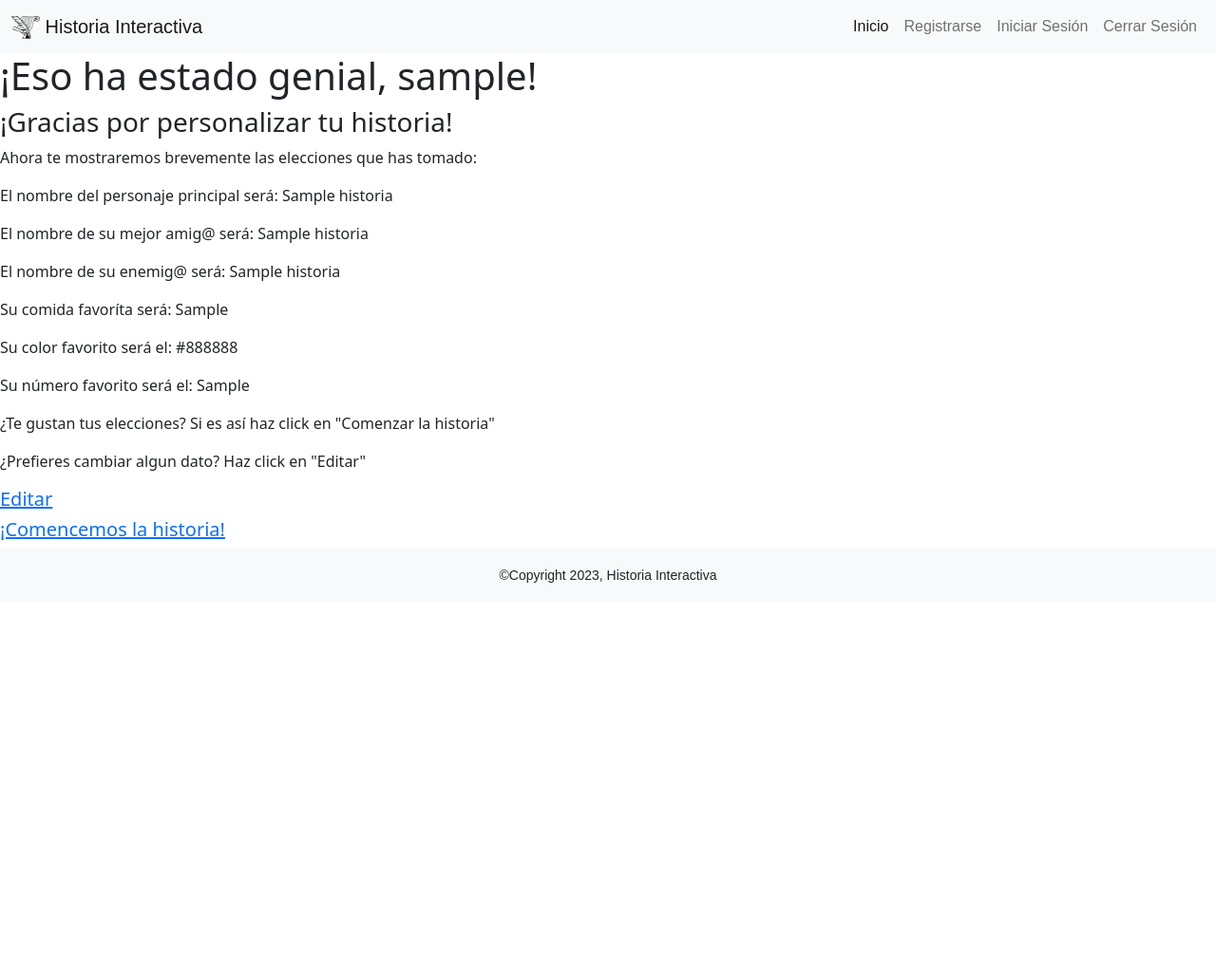
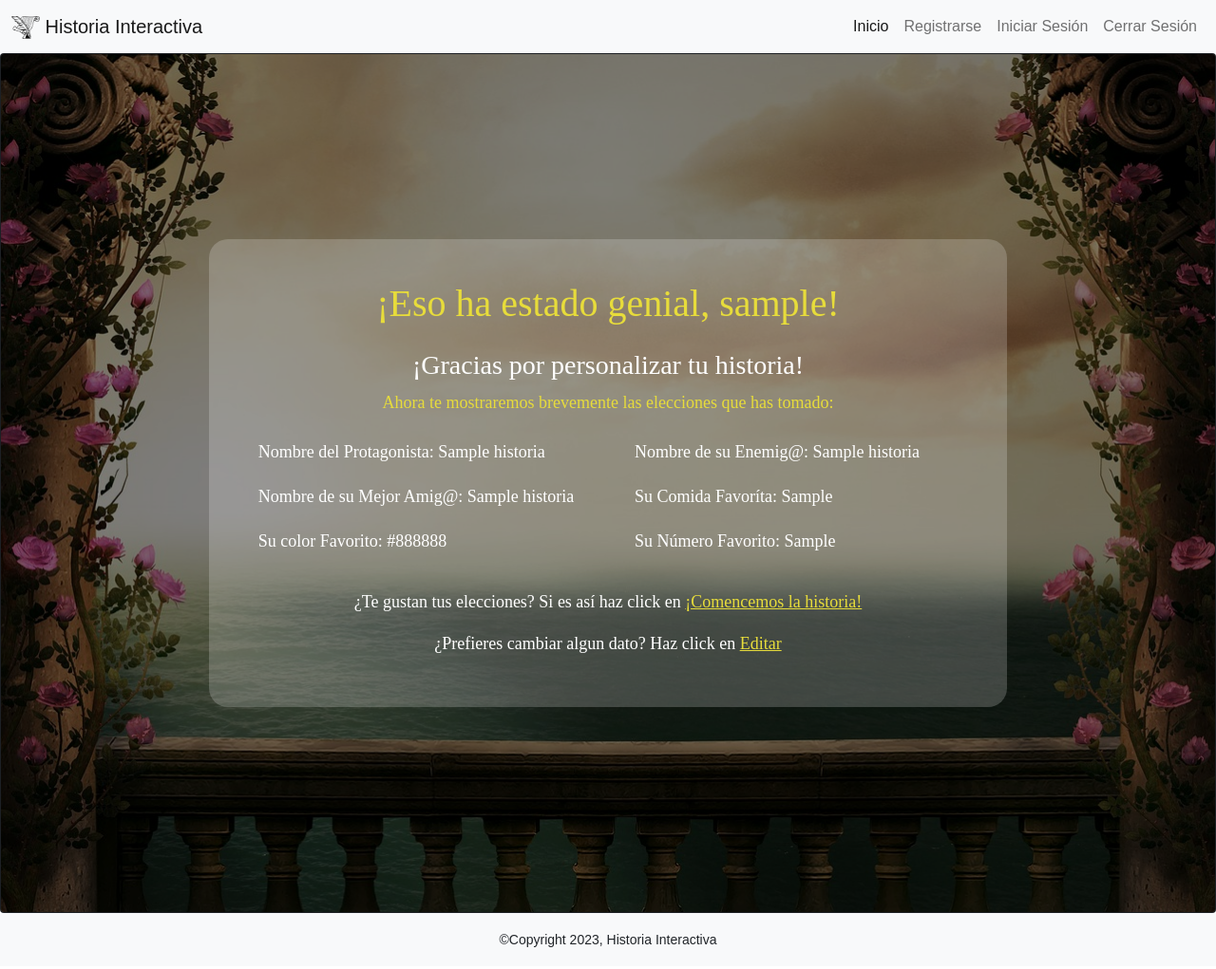
Before and after one commit to BeatrizCano/Historia_Interactiva, a PHP site: page /app/views/viewAfterPersonalizationForm.php in a window 1280 px wide. Shown: the whole page at 95% size. Run offline with PHP 8.4, Linux system fonts and the light colour scheme; the visitor is signed in with stand-in values (Sample User, id 1); tables that the repository leaves empty or names only in its code hold one stand-in row (values such as "Sample post").

Commit message:
add_style_view

```diff
--- a/app/views/viewAfterPersonalizationForm.php
+++ b/app/views/viewAfterPersonalizationForm.php
@@ -11,16 +11,6 @@ if (isset($_SESSION['usuario_id'], $_SESSION['nombre_usuario'])) {
     echo "Las claves 'usuario_id' o 'nombre_usuario' no están definidas en la sesión.";
 }
 ?>
-
-<?php
-    include ("../../templates/head.php");
-?>
-
-    <?php if (isset($mensajeBienvenida)) { ?>
-        <h1><?php echo $mensajeBienvenida; ?></h1>
-    <?php } else { ?>
-        <h1>¡Eso ha estado genial!</h1>
-    <?php } ?>
 
 <?php
     // Obtener la primera historia de la tabla historias
@@ -51,20 +41,100 @@ if (isset($_SESSION['usuario_id'], $_SESSION['nombre_usuario'])) {
     // Resto de tu código...
 ?>
 
-    <h3>¡Gracias por personalizar tu historia!</h3>
-    <p>Ahora te mostraremos brevemente las elecciones que has tomado:</p>
+<?php
+    include ("../../templates/head.php");
+?>
 
-    <p>El nombre del personaje principal será: <?php echo $protagonistName; ?></p>
-    <p>El nombre de su mejor amig@ será: <?php echo $bestFriendName; ?></p>
-    <p>El nombre de su enemig@ será: <?php echo $enemyName; ?></p>
-    <p>Su comida favoríta será: <?php echo $favoriteFood; ?></p>
-    <p>Su color favorito será el: <?php echo $favoriteColor; ?></p>
-    <p>Su número favorito será el: <?php echo $favoriteNumber; ?></p>
-    <p>¿Te gustan tus elecciones? Si es así haz click en "Comenzar la historia"</p>
-    <p>¿Prefieres cambiar algun dato? Haz click en "Editar"</p>
+<div class="card bg-dark text-white">
+    <img src="../../assets/img/wallpapers/background-image.jpg" class="card-img" alt="...">
+<div class="card-img-overlay">
 
-    <h5><a href="./viewEditForm.php">Editar</a></h5>
-    <h5><a href="./viewHistory.php">¡Comencemos la historia!</a></h5>
+<div class="custom-font border-0 login-container " >
+    <div class="card-body text-center">
+
+        <?php if (isset($mensajeBienvenida)) { ?>
+            <h1 class="mb-3 custom-font card-title text-center"><?php echo $mensajeBienvenida; ?></h1>
+            <?php } else { ?>
+            <h1>¡Eso ha estado genial!</h1>
+        <?php } ?>
+
+        <div>
+            <h3>¡Gracias por personalizar tu historia!</h3>
+            <p class="card-title text-center">Ahora te mostraremos brevemente las elecciones que has tomado:</p>
+        </div>
+
+
+        <section>
+            <div class="row">
+                <div class="col-sm-6">
+                    <div class="">
+                        <div class="card-body">
+
+                            <div class="mb-3 text-start row align-items-center">
+                                <div class="col-md-12">
+                                    <label class="form-label d-inline-block mb-1">Nombre del Protagonista: <?php echo $protagonistName; ?></label>
+                                </div>
+                                <div></div>
+                            </div>
+
+                            <div class="mb-3 text-start row align-items-center">
+                                <div class="col-md-12">
+                                    <label class="form-label d-inline-block mb-1">Nombre de su Mejor Amig@: <?php echo $bestFriendName; ?></label>
+                                </div>
+                                <div></div>
+                            </div>
+
+                            <div class="mb-3 text-start row align-items-center">
+                                <div class="col-md-12">
+                                    <label class="form-label d-inline-block mb-1">Su color Favorito: <?php echo $favoriteColor; ?></label>
+                                </div>
+                                <div></div>
+                            </div>
+
+                        </div>
+                    </div>
+                </div>
+
+                <div class="col-sm-6">
+                    <div class="">
+                        <div class="card-body">
+
+                            <div class="mb-3 text-start row align-items-center">
+                                <div class="col-md-12">
+                                    <label class="form-label d-inline-block mb-1"> Nombre de su Enemig@: <?php echo $enemyName; ?></label>
+                                </div>
+                                <div></div>
+                            </div>
+
+                            <div class="mb-3 text-start row align-items-center">
+                                <div class="col-md-12">
+                                    <label class="form-label d-inline-block mb-1">Su Comida Favoríta: <?php echo $favoriteFood; ?></label>
+                                </div>
+                                <div></div>
+                            </div>
+
+                            <div class="mb-3 text-start row align-items-center">
+                                <div class="col-md-12">
+                                    <label class="form-label d-inline-block mb-1">Su Número Favorito: <?php echo $favoriteNumber; ?></label>
+                                </div>
+                                <div></div>
+                            </div>
+
+                        </div>
+                    </div>
+                </div>
+            </div>
+        </section>
+
+
+    <p>¿Te gustan tus elecciones? Si es así haz click en <a class="card-title" href="./viewHistory.php">¡Comencemos la historia!</a></p>
+    <p>¿Prefieres cambiar algun dato? Haz click en <a class="card-title" href="./viewEditForm.php">Editar</a></p>
+
+    </div>
+        </div>
+        </div>
+        </div>
+
 
 <?php
     include ("../../templates/footer.php");
--- a/public/css/styles2.css
+++ b/public/css/styles4.css
@@ -9,7 +9,11 @@
 }
 
 .card-title {
-    color: #e56197;
+    color: #e7dc3b;
+}
+
+.text-subtitle {
+    color: #67312E;
 }
 
 .card .card-img {
@@ -37,7 +41,7 @@
 .card,
 .card .card-text {
     font-size: 18px; /* Ajusta el tamaño de fuente según tu preferencia */
-    color: #fffaf2;
+     color: #fffaf2;
 }
 
 .card .card-text {
@@ -70,8 +74,17 @@
 }
 
 .login-container {
-    background-color: rgba(255, 255, 255, 0.3); /* Color blanco semitransparente */
+    background-color: rgba(255, 255, 255, 0.2); /* Color blanco semitransparente */
     padding: 20px; /* Ajusta el relleno según tu preferencia */
     border-radius: 20px; /* Ajusta el radio del borde según tu preferencia */
     margin-bottom: 20px;
 }
+
+.ornament_img {
+    max-width: 25%;
+    position: absolute;
+    top: 0;
+    left: 50%;
+    transform: translateX(-50%);
+    margin-top: 2.5rem;
+}
--- a/templates/head.php
+++ b/templates/head.php
@@ -5,7 +5,7 @@
     <meta name="viewport" content="width=device-width, initial-scale=1.0">
     <title>Historia Interactiva</title>
     <link rel="stylesheet" href="../../public/css/styles.css">
-    <link rel="stylesheet" href="../../public/css/styles2.css">
+    <link rel="stylesheet" href="../../public/css/styles4.css">
 
 </head>
 <body>
--- a/templates/headViewsChoice.php
+++ b/templates/headViewsChoice.php
@@ -8,6 +8,7 @@
     <link href="https://cdn.jsdelivr.net/npm/bootstrap@5.0.2/dist/css/bootstrap.min.css" rel="stylesheet"
     integrity="sha384-EVSTQN3/azprG1Anm3QDgpJLIm9Nao0Yz1ztcQTwFspd3yD65VohhpuuCOmLASjC" crossorigin="anonymous">
     <link rel="stylesheet" href="../../public/css/styles.css">
+    <link rel="stylesheet" href="../../public/css/styles4.css">
     <!--Fuente de letra-->
     <link rel="preconnect" href="https://fonts.googleapis.com">
     <link rel="preconnect" href="https://fonts.gstatic.com" crossorigin>
--- a/templates/headViewsFinals.php
+++ b/templates/headViewsFinals.php
@@ -8,6 +8,7 @@
     <link href="https://cdn.jsdelivr.net/npm/bootstrap@5.0.2/dist/css/bootstrap.min.css" rel="stylesheet"
     integrity="sha384-EVSTQN3/azprG1Anm3QDgpJLIm9Nao0Yz1ztcQTwFspd3yD65VohhpuuCOmLASjC" crossorigin="anonymous">
     <link rel="stylesheet" href="../../public/css/styles.css">
+    <link rel="stylesheet" href="../../public/css/styles4.css">
     <!--Fuente de letra-->
     <link rel="preconnect" href="https://fonts.googleapis.com">
     <link rel="preconnect" href="https://fonts.gstatic.com" crossorigin>
```
Also changed, not shown: index.php (+10 -3 lines), public/css/styles.css (+0 -15 lines), assets/img/decorative_line.png (added).
